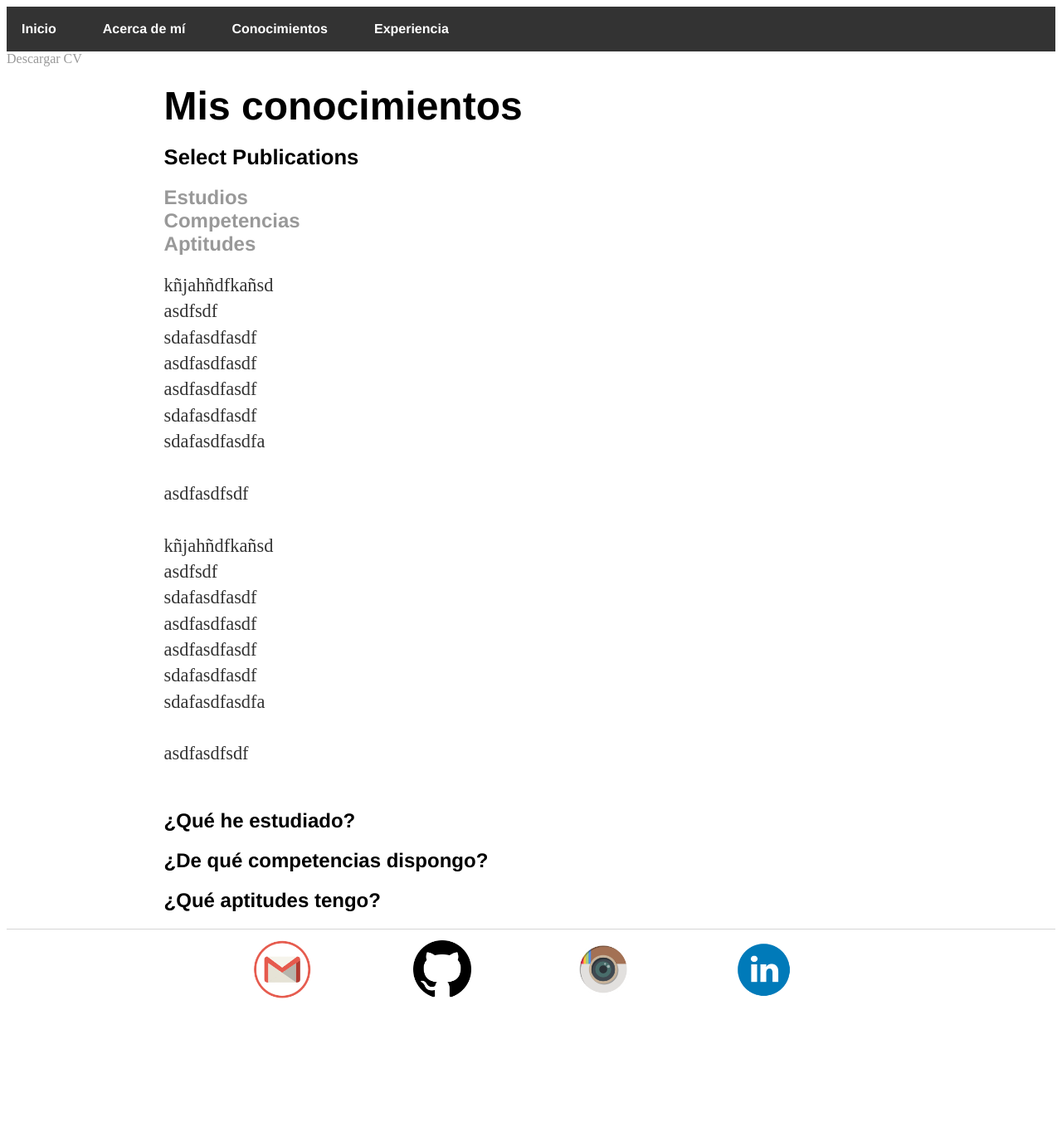
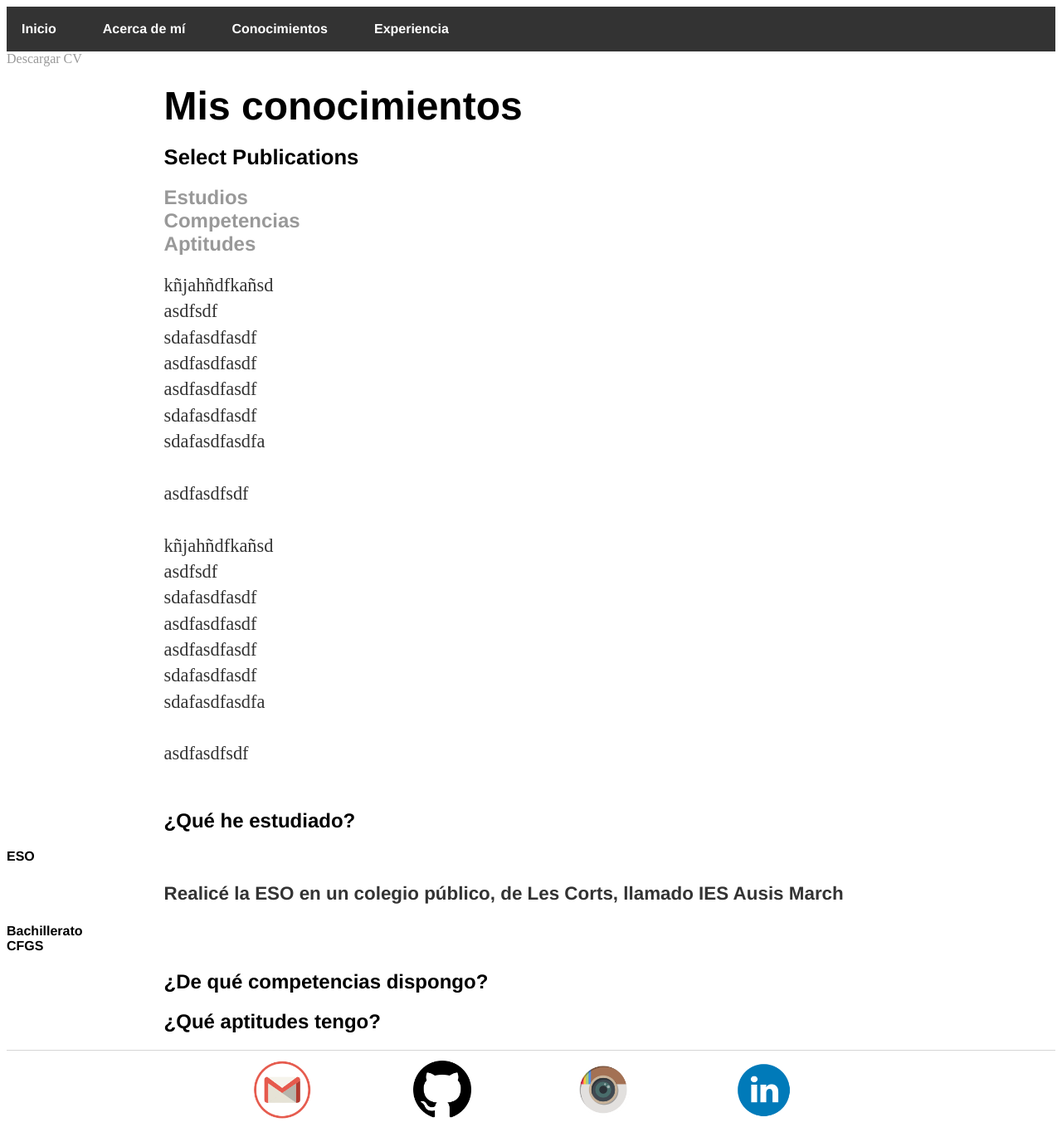
Before and after one commit to isx47590131/isx47590131.github.io, a Jekyll site: the page built from cv/index.html, in a window 1280 px wide. Shown: the whole page at 83% size. Built offline with Jekyll 4.4.1, drawn with Linux system fonts in a browser that asks for light colours; before the commit the page ends 1219 px from its top, so only the background shows below that.

Commit message:
Update index.html

```diff
--- a/cv/index.html
+++ b/cv/index.html
@@ -38,9 +38,23 @@ title: CV Arnau Esteban
 			<br>
 		</p>
 		<h3 id="Estudios">¿Qué he estudiado?</h3>
+	<ul class="estudios">
+		<li>ESO</li>
+		<p>Realicé la ESO en un colegio público, de Les Corts, llamado IES Ausis March</p>
+		<li>Bachillerato</li>
+		<li>CFGS</li>
+	</ul>
 
 
 		<h3 id="Competencias">¿De qué competencias dispongo?</h3>
-
-
+	<ul class="competencias">
+		<li></li>
+		<li></li>
+		<li></li>
+	</ul>
 		<h3 id="Aptitudes">¿Qué aptitudes tengo?</h3>
+	<ul class="aptitudes">
+		<li></li>
+		<li></li>
+		<li></li>
+	</ul>
```
